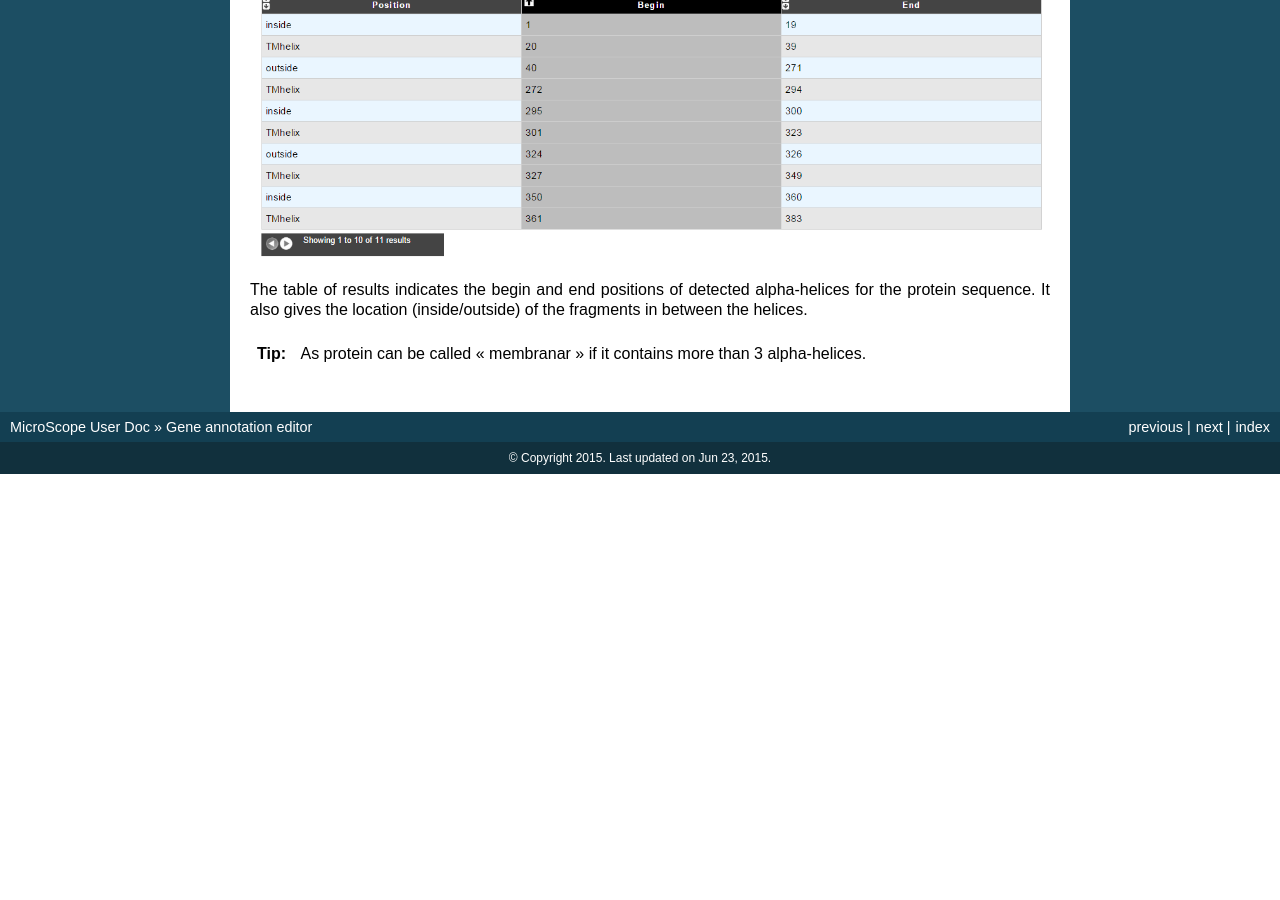
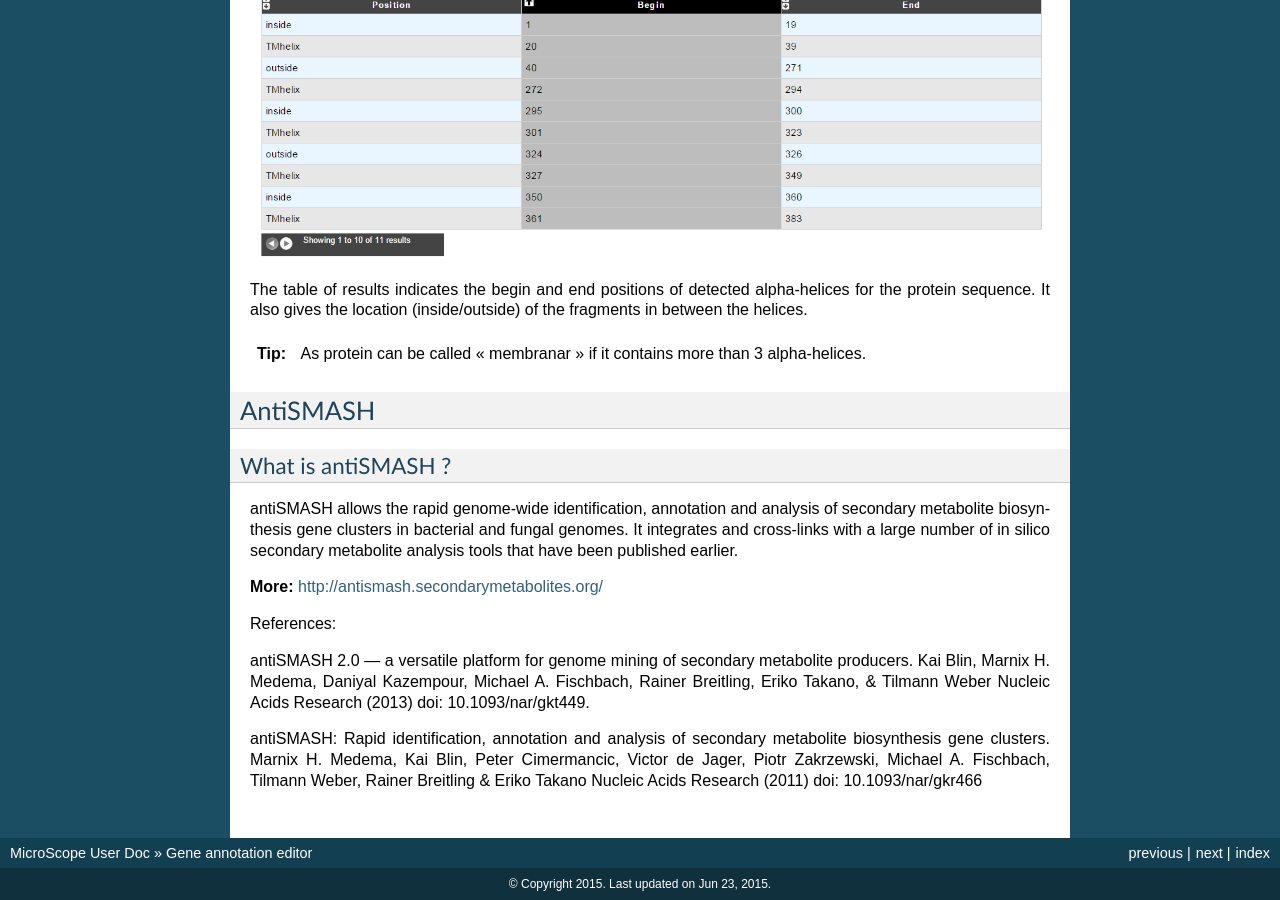
Before and after one commit to labgem/microscope-user-doc, a Sphinx documentation site: the page built from docs/content/mage/editor.rst, in a window 1280 px wide and 900 px high, scrolled down 26712 px. Built offline with Sphinx 7.4.7, drawn with Linux system fonts in a browser that asks for light colours; formulas are drawn with MathJax 3; before the commit the page ends 27186 px from its top, so only the background shows below that; some of the changed text lies outside the part shown.

Commit message:
Update editor.rst

```diff
--- a/docs/content/mage/editor.rst
+++ b/docs/content/mage/editor.rst
@@ -1045,3 +1045,26 @@
 The table of results indicates the begin and end positions of detected alpha-helices for the protein sequence. It also gives the location (inside/outside) of the fragments in between the helices.
 
 .. tip:: As protein can be called « membranar » if it contains more than 3 alpha-helices.
+
+=========
+AntiSMASH
+=========
+
+
+What is antiSMASH ?
+-------------------
+
+antiSMASH allows the rapid genome-wide identification, annotation and analysis of secondary metabolite biosynthesis gene clusters in bacterial and fungal genomes. It integrates and cross-links with a large number of in silico secondary metabolite analysis tools that have been published earlier.
+
+
+**More:** http://antismash.secondarymetabolites.org/
+
+References:
+
+antiSMASH 2.0 — a versatile platform for genome mining of secondary metabolite producers.
+Kai Blin, Marnix H. Medema, Daniyal Kazempour, Michael A. Fischbach, Rainer Breitling, Eriko Takano, & Tilmann Weber
+Nucleic Acids Research (2013) doi: 10.1093/nar/gkt449.
+
+antiSMASH: Rapid identification, annotation and analysis of secondary metabolite biosynthesis gene clusters.
+Marnix H. Medema, Kai Blin, Peter Cimermancic, Victor de Jager, Piotr Zakrzewski, Michael A. Fischbach, Tilmann Weber, Rainer Breitling & Eriko Takano
+Nucleic Acids Research (2011) doi: 10.1093/nar/gkr466
```
